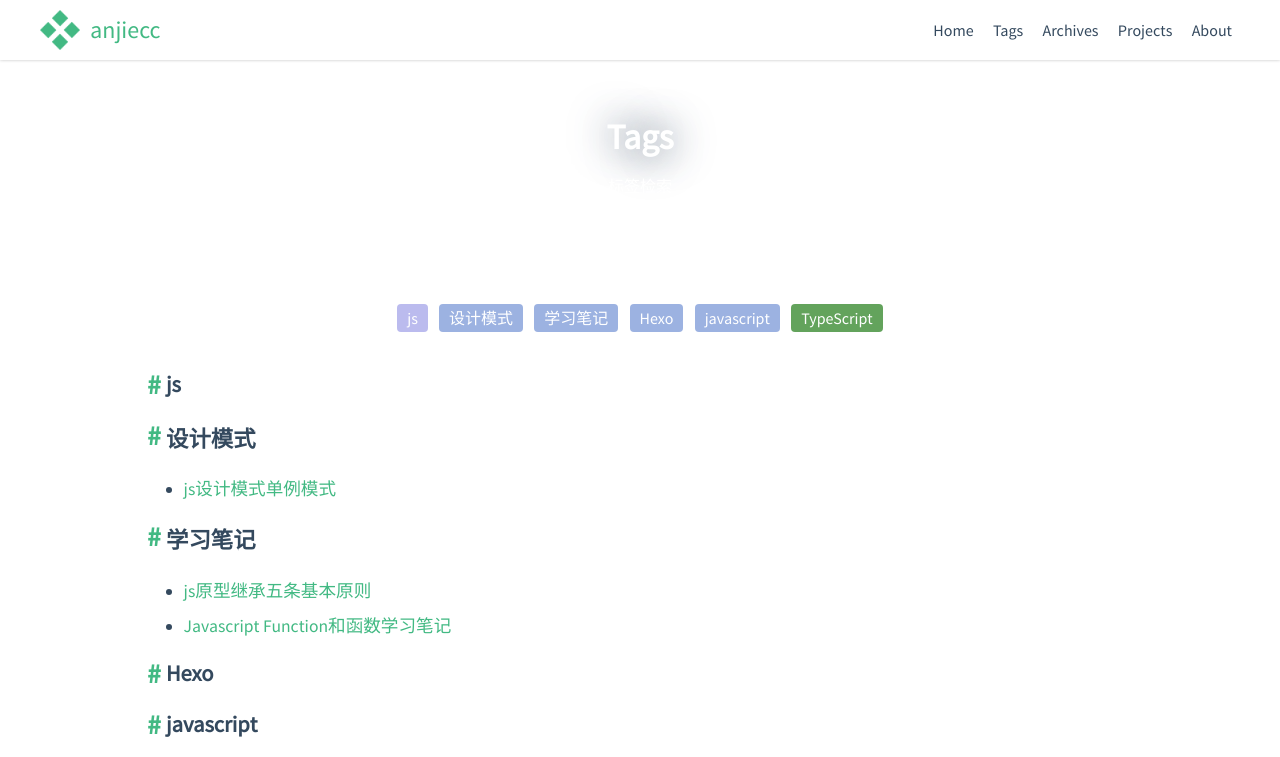
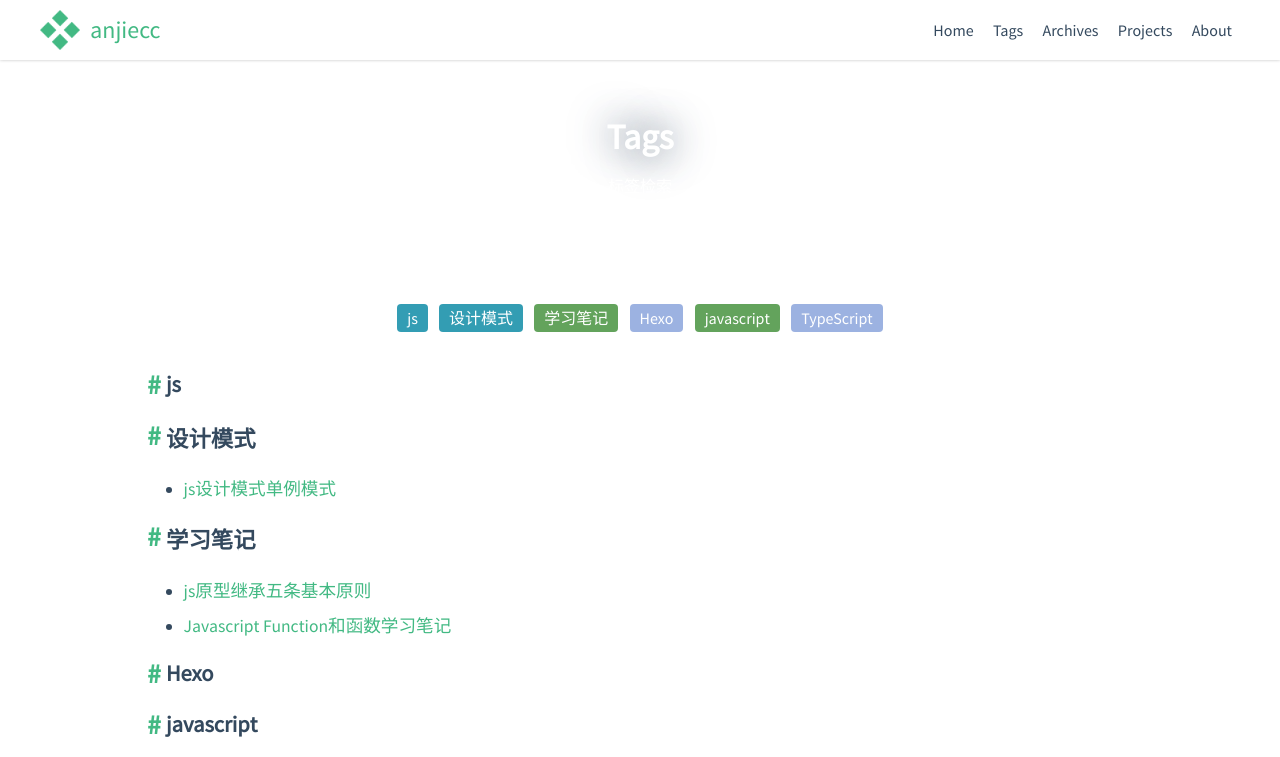
Before and after one commit to anjiecc/anjiecc.github.io, a plain HTML site: page tags/index.html in a window 1280 px wide. Shown: the top 757 px of the page. Drawn offline with nearby package versions, Linux system fonts and the light colour scheme; some packages are replaced by stand-ins of ours; a script that the page names is missing.

Commit message:
Site updated: 2018-10-08 16:30:53

```diff
--- a/tags/index.html
+++ b/tags/index.html
@@ -147,17 +147,17 @@
 <main class="app-body">
   <div id="tag-cloud">
 
-      <a class="tag0" data-name="tag-js">js</a>
+      <a class="tag2" data-name="tag-js">js</a>
 
-      <a class="tag1" data-name="tag-设计模式">设计模式</a>
+      <a class="tag2" data-name="tag-设计模式">设计模式</a>
 
-      <a class="tag1" data-name="tag-学习笔记">学习笔记</a>
+      <a class="tag3" data-name="tag-学习笔记">学习笔记</a>
 
       <a class="tag1" data-name="tag-Hexo">Hexo</a>
 
-      <a class="tag1" data-name="tag-javascript">javascript</a>
+      <a class="tag3" data-name="tag-javascript">javascript</a>
 
-      <a class="tag3" data-name="tag-TypeScript">TypeScript</a>
+      <a class="tag1" data-name="tag-TypeScript">TypeScript</a>
 
   </div>
 
```
